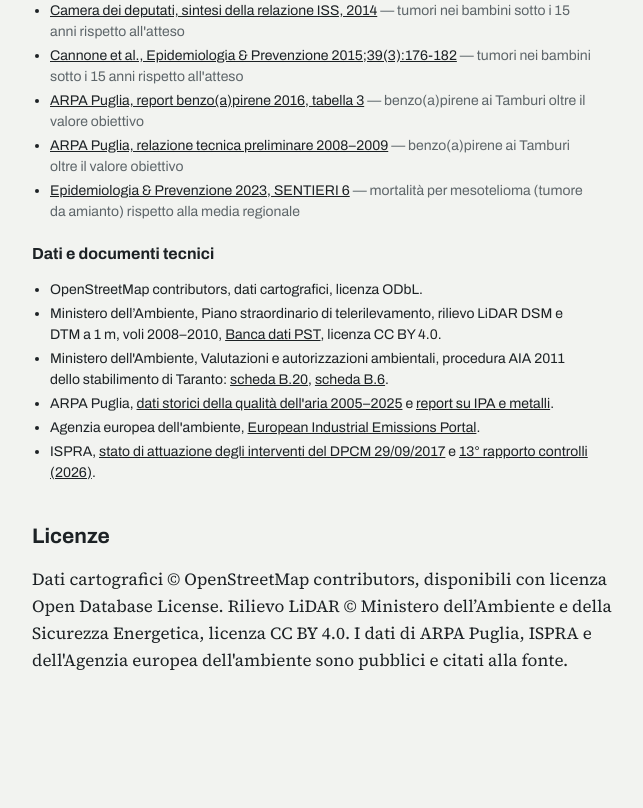
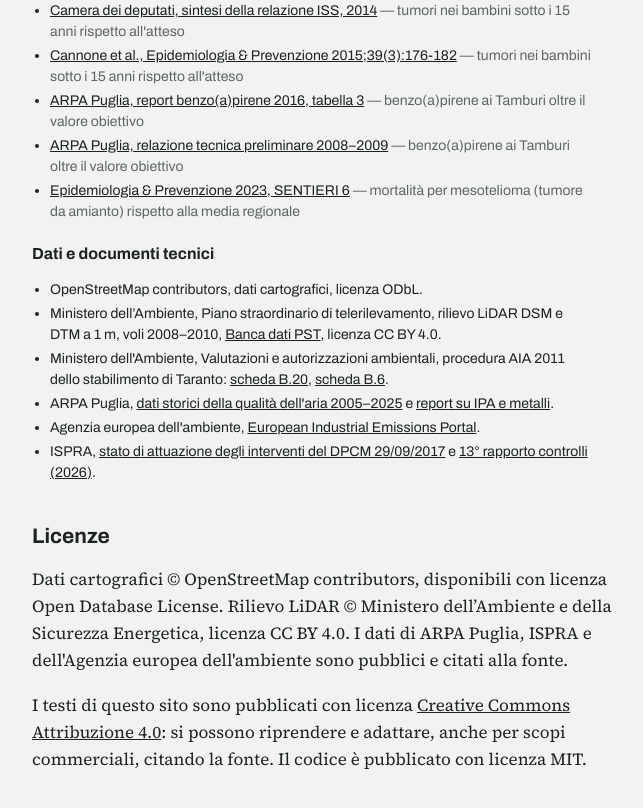
Before and after one commit to LeandroLP23/ilva-timeline, a plain HTML site: page methods.html in a window 1280 px wide. Shown: the part 7192-8000 px from the top of the page, without its empty margins (248-891 px from the left). Before the commit the page ends 7948 px from the top, so only its background shows below. Drawn offline with Linux system fonts and the light colour scheme.

Commit message:
Add MIT and CC BY 4.0 licences
Code under MIT; texts and research notes under CC BY 4.0; data derived
from OpenStreetMap stay under ODbL and LiDAR-derived data under CC BY 4.0.

Co-Authored-By: Claude Opus 5.5 <noreply@anthropic.com>

```diff
--- a/methods.html
+++ b/methods.html
@@ -127,6 +127,7 @@ small, .note { font: 13px/1.5 var(--sans); color: var(--muted); }
 
 <h2 id="licences">Licenze</h2>
 <p>Dati cartografici © OpenStreetMap contributors, disponibili con licenza Open Database License. Rilievo LiDAR © Ministero dell’Ambiente e della Sicurezza Energetica, licenza CC BY 4.0. I dati di ARPA Puglia, ISPRA e dell'Agenzia europea dell'ambiente sono pubblici e citati alla fonte.</p>
+<p>I testi di questo sito sono pubblicati con licenza <a href="https://creativecommons.org/licenses/by/4.0/deed.it" target="_blank" rel="noopener">Creative Commons Attribuzione 4.0</a>: si possono riprendere e adattare, anche per scopi commerciali, citando la fonte. Il codice è pubblicato con licenza MIT.</p>
 </main>
 <script src="events.js"></script>
 <script>
```
Also changed, not shown: 3 other files.
